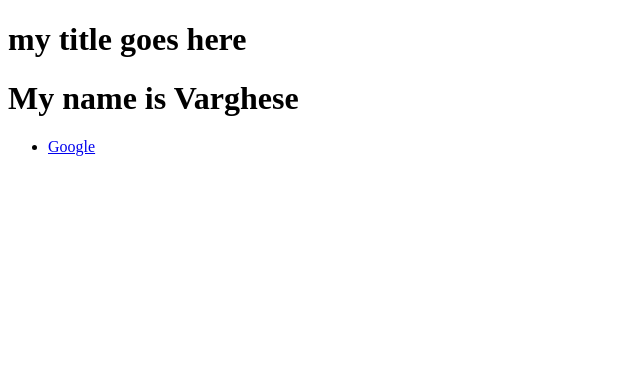
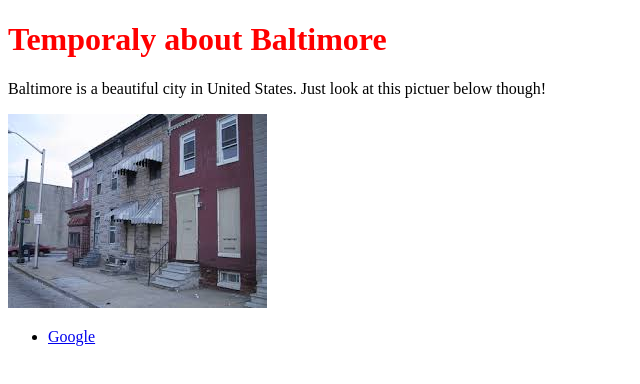
Before and after one commit to varkyhunter/Project1, a plain HTML site: page index.html in a window 1280 px wide. Shown: the whole page, without its empty margins (0-640 px from the left). Drawn offline with Linux system fonts and the light colour scheme.

Commit message:
added css to HTML head and added red to with css

```diff
--- a/css/main.css
+++ b/css/main.css
@@ -0,0 +1,3 @@
+h1 {
+  color: red;
+}
--- a/index.html
+++ b/index.html
@@ -3,10 +3,13 @@
 <head>
   <title>My own website</title>
     <meta name="description" content="Welcome!">
+    <link rel="stylesheet" href="css/main.css">
   </head>
   <body>
-    <h1>my title goes here</h1>
-    <h1>My name is Varghese</h1>
+    <h1>Temporaly about Baltimore</h1>
+    <p> Baltimore is a beautiful city in United States. Just look at this
+      pictuer below though!</p>
+      <img src="img/Baltimore.jpeg"</img>
     <ul>
       <li><a href= "https://google.com">Google</a>
   </body>
```
